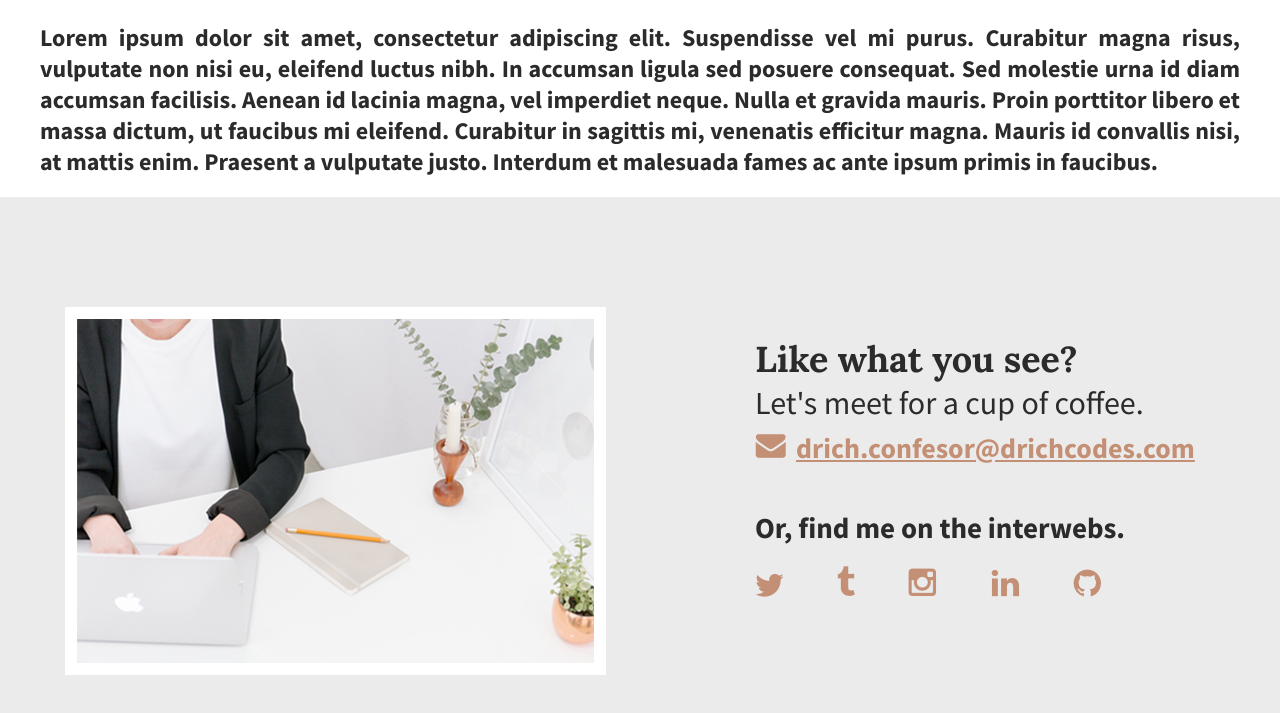
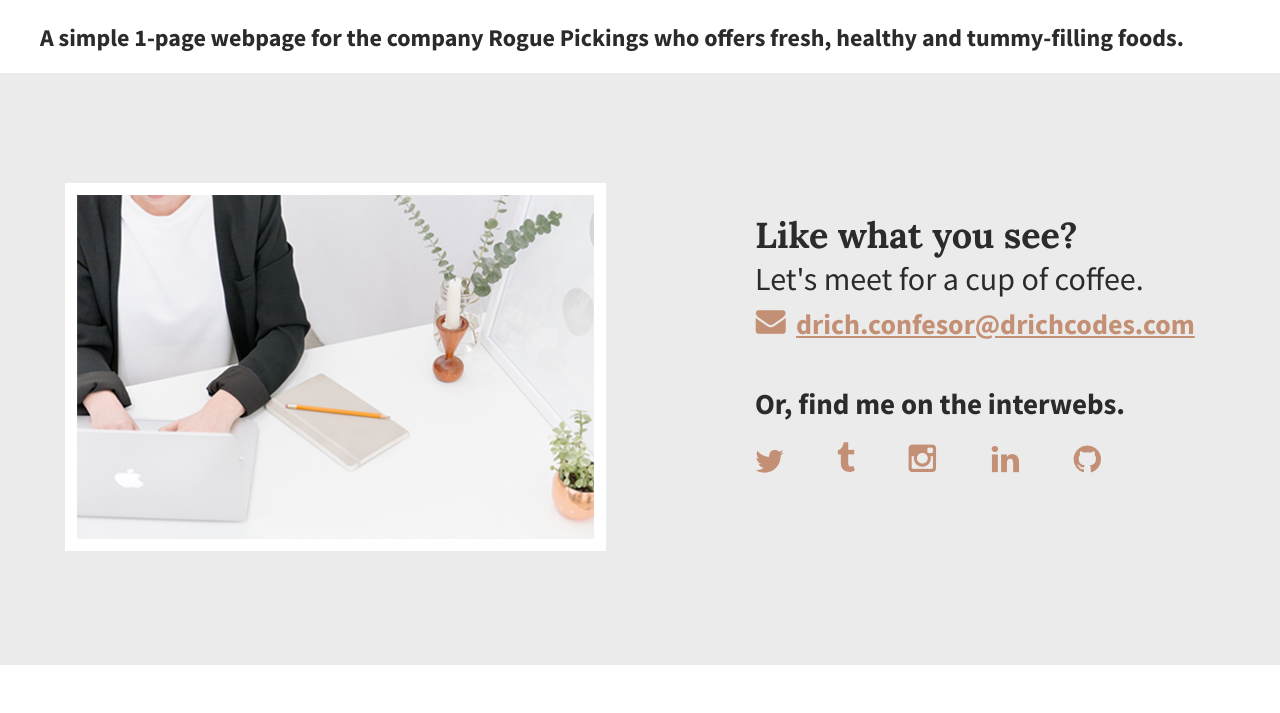
Before and after one commit to drichcodes/Jubilee-Austen, a plain HTML site: page work/index.html in a window 1280 px wide. Shown: the part 1627-2340 px from the top of the page. After the commit the page ends 2292 px from the top, so only its background shows below. Drawn offline with Linux system fonts and the light colour scheme.

Commit message:
Changed rogue image info

```diff
--- a/work/index.html
+++ b/work/index.html
@@ -34,7 +34,7 @@
                     <img src="../img/rogue-pickings.png" alt="Rogue Pickings, fresh foods on the road" />
                 </div>
                 <div id="rogue-info" class="full-width">
-                    <h2>Lorem ipsum dolor sit amet, consectetur adipiscing elit. Suspendisse vel mi purus. Curabitur magna risus, vulputate non nisi eu, eleifend luctus nibh. In accumsan ligula sed posuere consequat. Sed molestie urna id diam accumsan facilisis. Aenean id lacinia magna, vel imperdiet neque. Nulla et gravida mauris. Proin porttitor libero et massa dictum, ut faucibus mi eleifend. Curabitur in sagittis mi, venenatis efficitur magna. Mauris id convallis nisi, at mattis enim. Praesent a vulputate justo. Interdum et malesuada fames ac ante ipsum primis in faucibus.</h2>
+                    <h2>A simple 1-page webpage for the company Rogue Pickings who offers fresh, healthy and tummy-filling foods.</h2>
                 </div>
             </div>
 
```
